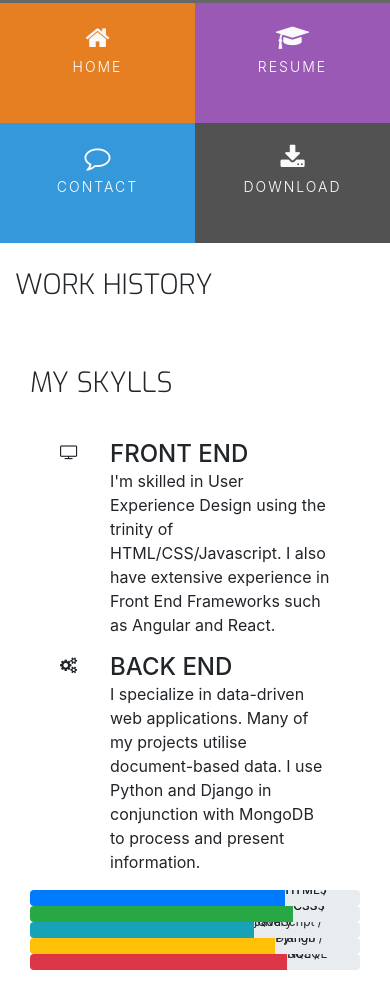
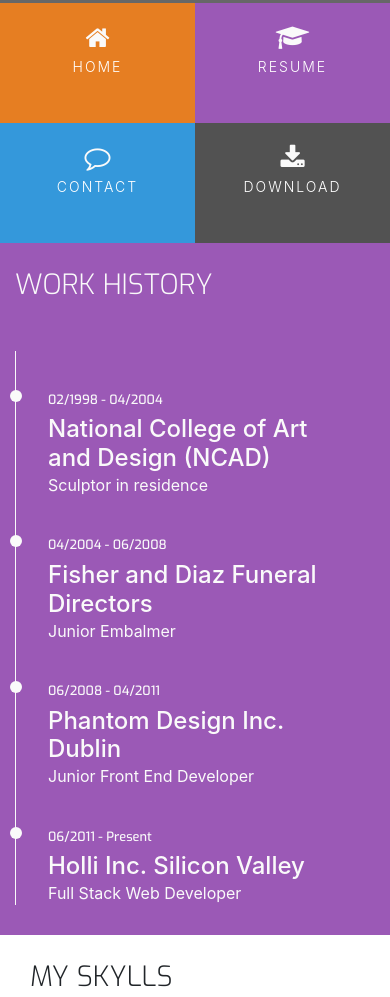
Before and after one commit to Ollie-R/resume, a plain HTML site: page resume.html in a window 390 px wide. Shown: the part 606-1603 px from the top of the page. Drawn offline with nearby package versions, Linux system fonts and the light colour scheme.

Commit message:
Added resume.html content

```diff
--- a/assets/css/style.css
+++ b/assets/css/style.css
@@ -9,6 +9,14 @@
 
 .bg-color-three-reasons{
     background-color: #fff;
+}
+
+.bg-color-personal-info {
+    background-color: #f4f4f4;
+}
+
+.bg-color-work-history{
+    background-color: #9b59b6;
 }
 
 .ui-meno-color-home{
@@ -57,7 +65,7 @@
     padding: 0 30px 30px;
     float: none;
 }
-
+.history-heading,
 .section-heading {
     font-family: "Exo", sans-serif;
     font-weight: 300;
@@ -214,3 +222,120 @@
 #footer-details {
     padding: 20px;
 }
+
+/*--------------------------------------------------------------Three reasons*/
+
+.three-reasons-icon {
+    font-size: 26px;
+    color: #e67e22;
+}
+
+.three-reasons-heading{
+    margin-bottom: 15px;
+}
+
+/*--------------------------------------------------------------Personal Info*/
+
+.personal-info-item {
+    margin-bottom: 20px;
+    display: block;
+    clear: both;
+}
+
+.personal-info-item .key, .personal-info-item .value {
+    padding-right: 8px;
+    display: inline-block;
+
+}
+
+.personal-info-item .key p, .personal-info-item .value p {
+    margin: 0;
+}
+
+.personal-info-item .key {
+    width: 30%;
+    margin-right: 21px;
+    padding-top: 2px;
+    vertical-align: top;
+}
+
+.personal-info-item .key p {
+    font-weight: 700;
+}
+
+.personal-info-item .value {
+    position: relative;
+    width: 60%;
+}
+
+/* ----------------------------------------Skills */
+
+.progress {
+    position: relative;
+    height: 25px;
+    margin-bottom: 4px;
+    line-height: 1.15;
+    font-size: inherit;
+}
+
+.progress-type{
+    position: absolute;
+    left: 0px;
+    font-weight: 400;
+    padding: 3px 30px 2px 10px;
+    color: #fafafa;
+    background-color: rgba(25, 25, 25, 0.2)
+}
+
+.progress-section {
+    margin: 40px 20px;
+}
+
+/* ----------------------------------------Work History */
+
+
+.history-heading {
+    color: #fafafa;
+    margin-bottom: 50px;
+}
+
+.timeline-item {
+    padding: 4em 2em 0em 2em;
+    position: relative;
+    color: #fafafa;
+    border-left: 1px solid;
+}
+
+.timeline-item p {
+    padding: 0;
+    margin: 0;
+}
+
+.timeline-item::before {
+    content: attr(data-dates);
+    position: absolute;
+    left: 2.5em;
+    top:  3em;
+    display: block;
+    font-family: "Exo", sans-serif;
+    font-weight: 500;
+    font-size: 0.8em;
+    padding: 0;
+    margin: 0;
+}
+
+.timeline-item::after{
+    width: 12px;
+    height: 12px;
+    display: block;
+    top: 2.4em;
+    position: absolute;
+    left: -6px;
+    border-radius: 12px;
+    content: " ";
+    background: #fafafa;
+}
+
+.history-items{
+    margin-bottom: 30px;
+}
--- a/resume.html
+++ b/resume.html
@@ -50,18 +50,35 @@
 
         </div>
     </header>
-<! -------------------------------------------------------------------------- Section  -->
+<! -------------------------------------------------------------------------- Work history Section  -->
     <section class="container-fluid">
         <div class="row">
-            <div class="col-md-4 bg-color-personal-info section-column">
+            <div class="col-md-4 bg-color-work-history section-column">
                 <div class="row">
                     <div class="col-12">
-                        <h3 class="section-heading uppercase">
+                        <h3 class="history-heading uppercase">
                             Work History
                         </h3>
                     </div>
                 </div>
-
+                <div class="history-items">
+                    <div class="timeline-item" data-dates="02/1998 - 04/2004">
+                        <h4>National College of Art and Design (NCAD)</h4>
+                        <p>Sculptor in residence</p>
+                    </div>
+                    <div class="timeline-item" data-dates="04/2004 - 06/2008">
+                        <h4>Fisher and Diaz Funeral Directors</h4>
+                        <p>Junior Embalmer</p>
+                    </div>
+                    <div class="timeline-item" data-dates="06/2008 - 04/2011">
+                        <h4>Phantom Design Inc. Dublin</h4>
+                        <p>Junior Front End Developer</p>
+                    </div>
+                    <div class="timeline-item" data-dates="06/2011 - Present">
+                        <h4>Holli Inc. Silicon Valley</h4>
+                        <p>Full Stack Web Developer</p>
+                    </div>
+                </div>
             </div>
             <div class="col-md-8 bg-color-three-reasons section-colum">
                 <div class="row">
@@ -103,6 +120,7 @@
                         </div>
                     </div>
                 </div>
+<! -------------------------------------------------------------------------- Progress bar  -->
                 <div class="row progress-section">
                     <div class="col">
                         <div class="progress">
```
